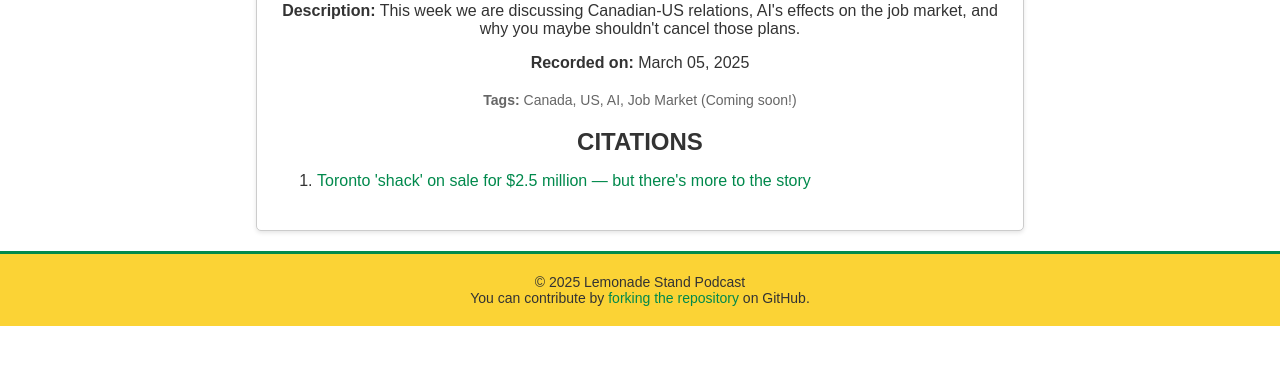
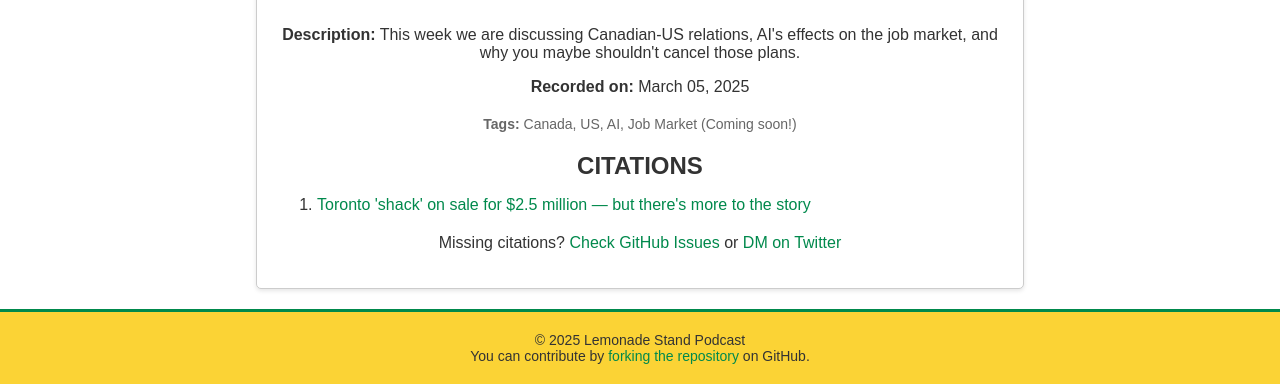
Before and after one commit to LemonadeStandPodcast/LemonadeStandPodcast.github.io, a Jekyll site: the page built from _episodes/episode1.md, in a window 1280 px wide, cut to the strip 816-1200 px from the top of the page. Built offline with Jekyll 4.4.1, drawn with Linux system fonts in a browser that asks for light colours; before the commit the page ends 1142 px from its top, so only the background shows below that.

Commit message:
add links

```diff
--- a/_layouts/episode.html
+++ b/_layouts/episode.html
@@ -11,13 +11,14 @@ layout: default
     <div class="video-wrapper">
       <iframe src="https://www.youtube.com/embed/{{ page.video_id }}"
         title="YouTube video player" frameborder="0"
-        width="640" height="360"
+        width="80%"
+        style="aspect-ratio: 16 / 9;"
         allow="accelerometer; autoplay; clipboard-write; encrypted-media; gyroscope; picture-in-picture; web-share"
         referrerpolicy="strict-origin-when-cross-origin" allowfullscreen></iframe>
     </div>
   </section>
   <!-- Description Section -->
-  <section class="description-section">
+  <section class="description-section" style="margin-top: 40px;">
     <p><strong>Description:</strong> {{ page.description }}</p>
     <p><strong>Recorded on:</strong> {{ page.recorded_at | date: "%B %d, %Y" }}</p>
   </section>
@@ -42,4 +43,5 @@ layout: default
       {% endfor %}
     </ol>
   </section>
+  <p class="links">Missing citations? <a href="https://github.com/LemonadeStandPodcast/LemonadeStandPodcast.github.io/issues" target="_blank">Check GitHub Issues</a> or <a href="https://x.com/swapsha96" target="_blank">DM on Twitter</a></p>
 </article>
--- a/css/style.css
+++ b/css/style.css
@@ -229,12 +229,11 @@ nav ul li a:hover {
 }
 .links a {
   display: inline-block;
-  color: #333;
+  color: #00894c;
   text-decoration: none;
   transition: all 0.3s ease;
-  font-size: 18px;
+  font-size: 16px;
 }
 .links a:hover {
-  color: #00894c;
   text-decoration: underline;
 }
```
